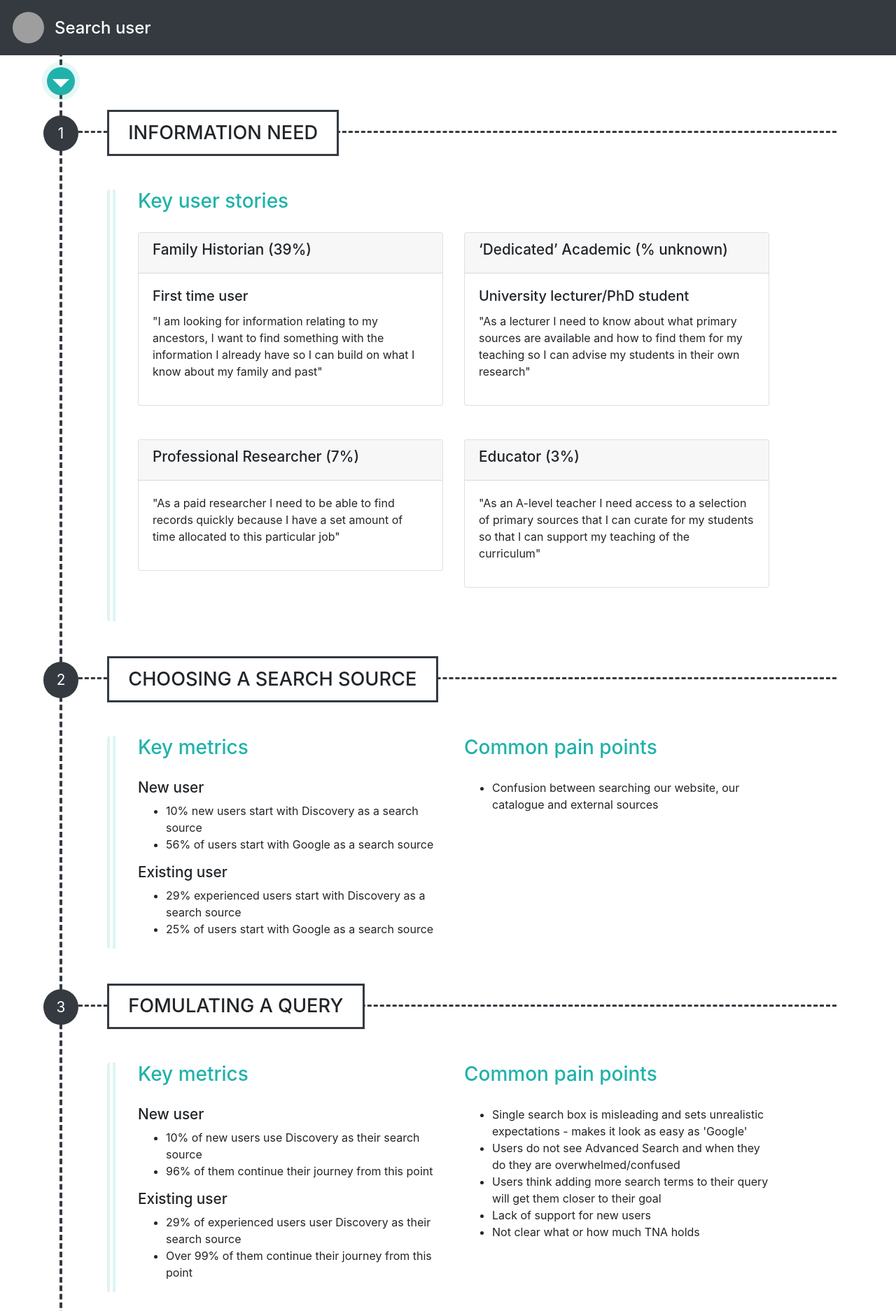
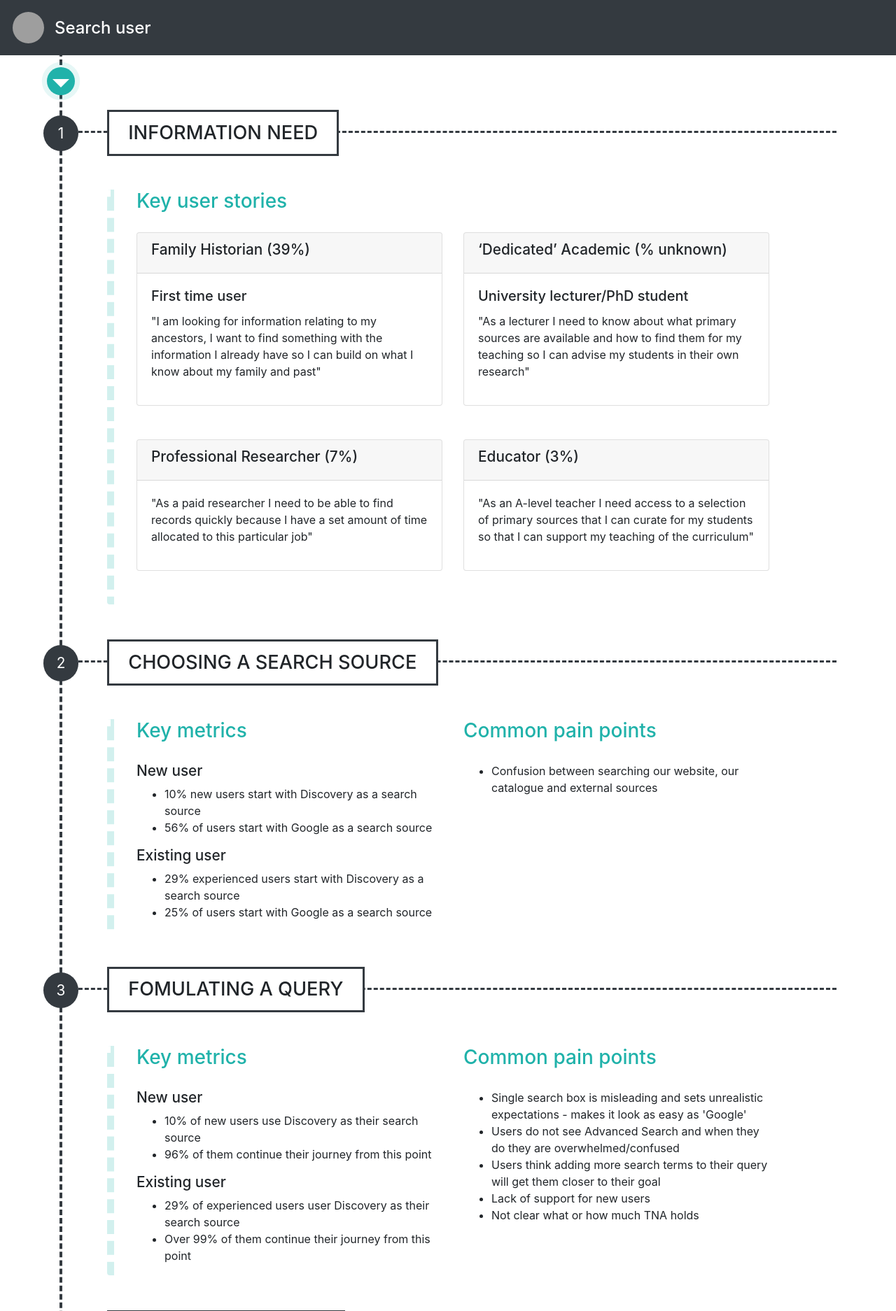
Before and after one commit to nationalarchives/user-journeys, a PHP site: page / in a window 1280 px wide. Shown: the top 1874 px of the page at 70% size. Run offline with PHP 8.4, Linux system fonts and the light colour scheme; grey boxes are pictures that could not be loaded.

Commit message:
Small styling change

```diff
--- a/style.css
+++ b/style.css
@@ -19,7 +19,7 @@
 .inner {
     padding: 0 2em;
     margin: 3em 0;
-    border-left: 12px double rgba(32,178,170, 0.15);
+    border-left: 10px dashed rgba(32,178,170, 0.2);
 }
 .jumbotron {
     margin-top: -50px;
```
